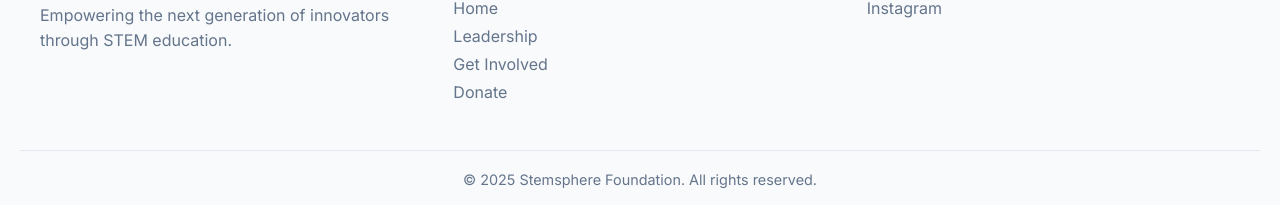
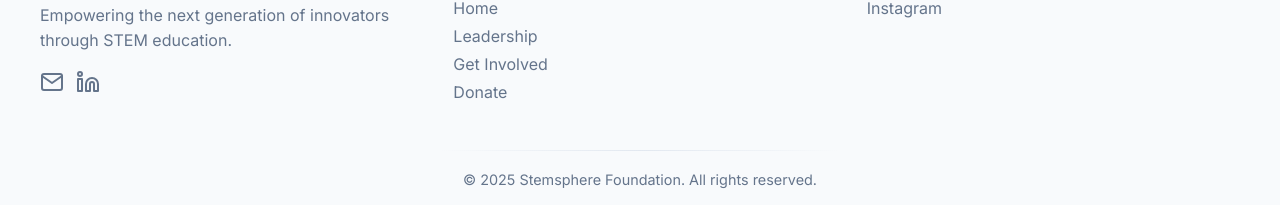
Before and after one commit to diwenne/stemsphere, a React (Vite) app: page /leadership in a window 1280 px wide. Shown: the part 1346-1551 px from the top of the page. Built offline with nearby package versions, Linux system fonts and the light colour scheme.

Commit message:
footer icons and home page

```diff
--- a/src/components/Footer/Footer.css
+++ b/src/components/Footer/Footer.css
@@ -30,6 +30,27 @@
   line-height: 1.6;
 }
 
+.footer-contact-icons {
+  display: flex;
+  gap: 12px;
+  margin-top: 16px;
+}
+
+.footer-contact-icons a {
+  color: var(--text-secondary);
+  transition: all 0.2s ease-in-out;
+}
+
+.footer-contact-icons a:hover {
+  color: var(--accent-green);
+  transform: scale(1.1);
+}
+
+.footer-contact-icons svg {
+  width: 24px;
+  height: 24px;
+}
+
 .footer-links h4, .footer-social h4 {
   font-size: 1rem;
   font-weight: 600;
@@ -46,9 +67,21 @@
   color: var(--accent-green);
 }
 
+/* --- THE FIX IS HERE --- */
 .footer-bottom {
   text-align: center;
-  border-top: 1px solid var(--border-color);
-  padding-top: 20px;
+  /* Removed the border-top and padding-top from here */
   font-size: 0.9rem;
 }
+
+/* This new pseudo-element creates the fading divider */
+.footer-bottom::before {
+  content: '';
+  display: block;
+  width: 90%;
+  max-width: 400px; /* Prevents the line from being too long on wide screens */
+  height: 1px;
+  background: linear-gradient(to right, transparent, var(--border-color, #e2e8f0), transparent);
+  margin: 0 auto 20px; /* Centers the line and adds space below it */
+}
+/* --- END OF FIX --- */
--- a/src/components/Footer/Footer.tsx
+++ b/src/components/Footer/Footer.tsx
@@ -7,7 +7,27 @@ const Footer = () => {
         <div className="footer-info">
           <h3 className="footer-logo">Stemsphere Foundation</h3>
           <p className="footer-mission">Empowering the next generation of innovators through STEM education.</p>
+
+          {/* --- Icons are now here, below the mission statement --- */}
+          <div className="footer-contact-icons">
+            <a href="mailto:hello@stemsf.org" aria-label="Email Stemsphere Foundation" title="Email">
+              {/* New, cleaner email icon */}
+              <svg xmlns="http://www.w3.org/2000/svg" viewBox="0 0 24 24" fill="none" stroke="currentColor" strokeWidth="2" strokeLinecap="round" strokeLinejoin="round">
+                <path d="M4 4h16c1.1 0 2 .9 2 2v12c0 1.1-.9 2-2 2H4c-1.1 0-2-.9-2-2V6c0-1.1.9-2 2-2z"></path>
+                <polyline points="22,6 12,13 2,6"></polyline>
+              </svg>
+            </a>
+            <a href="https://www.linkedin.com/company/stemsf" target="_blank" rel="noopener noreferrer" aria-label="Stemsphere Foundation on LinkedIn" title="LinkedIn">
+              {/* New, cleaner LinkedIn icon */}
+              <svg xmlns="http://www.w3.org/2000/svg" viewBox="0 0 24 24" fill="none" stroke="currentColor" strokeWidth="2" strokeLinecap="round" strokeLinejoin="round">
+                <path d="M16 8a6 6 0 0 1 6 6v7h-4v-7a2 2 0 0 0-2-2 2 2 0 0 0-2 2v7h-4v-7a6 6 0 0 1 6-6z"></path>
+                <rect x="2" y="9" width="4" height="12"></rect>
+                <circle cx="4" cy="4" r="2"></circle>
+              </svg>
+            </a>
+          </div>
         </div>
+
         <div className="footer-links">
           <h4>Navigate</h4>
           <a href="/">Home</a>
@@ -15,12 +35,13 @@ const Footer = () => {
           <a href="/get-involved">Get Involved</a>
           <a href="/donate">Donate</a>
         </div>
+
         <div className="footer-social">
           <h4>Follow Us</h4>
-          {/* Add actual links */}
-          <a href="https://www.instagram.com/stemspherefoundation?igsh=bm9obDliMm90Ym04&utm_source=qr">Instagram</a>
+          <a href="https://www.instagram.com/stemspherefoundation?igsh=bm9obDliMm90Ym04&utm_source=qr" target="_blank" rel="noopener noreferrer">Instagram</a>
         </div>
       </div>
+
       <div className="footer-bottom">
         <p>© {new Date().getFullYear()} Stemsphere Foundation. All rights reserved.</p>
       </div>
--- a/src/components/Section/Section.css
+++ b/src/components/Section/Section.css
@@ -4,4 +4,5 @@
   margin: 0 auto;
   padding: 80px 20px;
   text-align: center;
+  background-color: transparent; /* This is the one line that fixes the issue */
 }
--- a/src/pages/Home/Home.tsx
+++ b/src/pages/Home/Home.tsx
@@ -32,7 +32,7 @@ const Home: React.FC<HomeProps> = ({ setActiveSection }) => {
     }
   }, [location.hash]);
 
-  // THE FIX: Updated scroll-spy logic
+  // Effect for scroll-spy logic
   useEffect(() => {
     // We now observe the 'home' section as well
     const sectionsToObserve = ['home', 'benefits', 'impact'];
@@ -88,6 +88,7 @@ const Home: React.FC<HomeProps> = ({ setActiveSection }) => {
         </div>
       </Section>
 
+      {/* The extra className has been removed as it's no longer needed */}
       <Section id="benefits">
         <h2 className="section-title">Why Join Stemsphere?</h2>
         <p className="section-subtitle">Discover the exclusive advantages and opportunities we provide.</p>
@@ -98,7 +99,7 @@ const Home: React.FC<HomeProps> = ({ setActiveSection }) => {
         </div>
       </Section>
 
-      <Section id="impact" className="impact-section">
+      <Section id="impact">
         <h2 className="section-title">Our Impact</h2>
         <p className="section-subtitle">Fueling curiosity and creating future leaders in STEM.</p>
         <div className="impact-stats-container">
```
